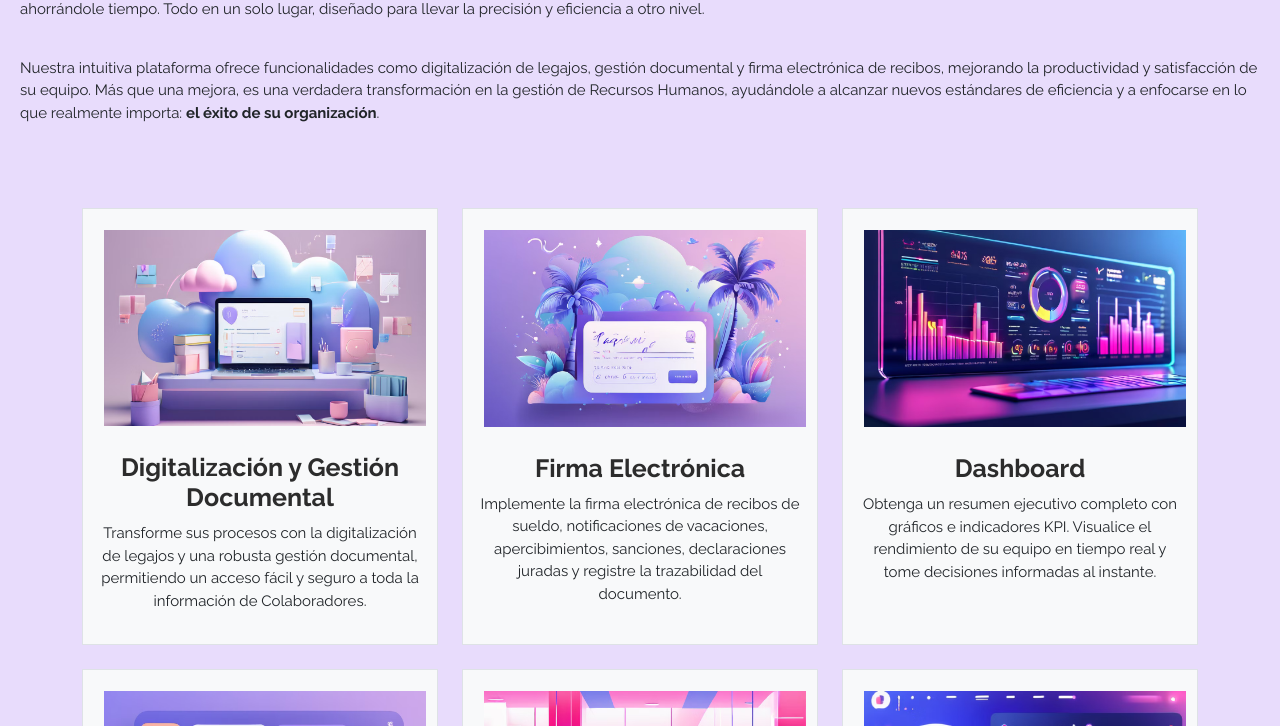
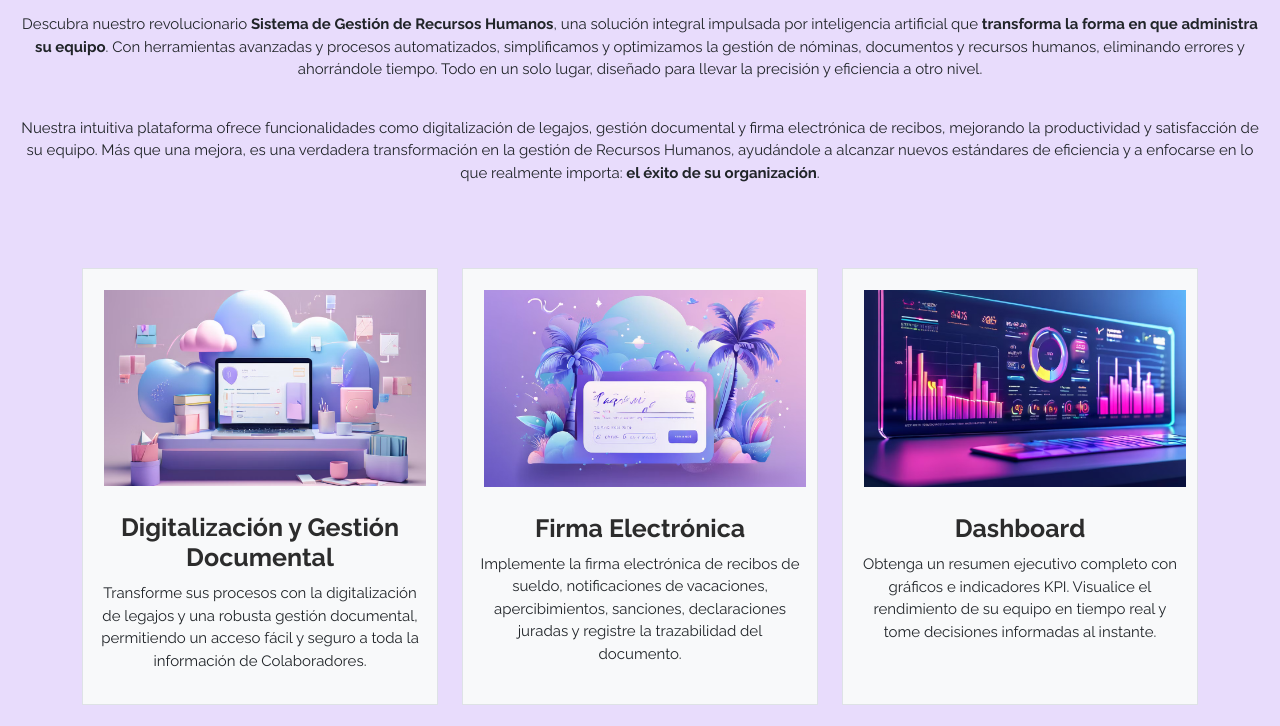
Before and after one commit to soliva-dev/legajos.online.coder-project, a website: page pages/funciones.html in a window 1280 px wide. Shown: the part 185-911 px from the top of the page. Drawn offline with nearby package versions, Linux system fonts and the light colour scheme.

Commit message:
Modifico clase de funciones.html

```diff
--- a/pages/funciones.html
+++ b/pages/funciones.html
@@ -71,7 +71,7 @@
             </nav>
         </div>
 
-        <div class="contenedor-principal-funciones">
+        <div class="contenedor-principal">
             <h1>Nuestras funciones</h1>
             <p>Descubra nuestro revolucionario <strong>Sistema de Gestión de Recursos Humanos</strong>, una solución integral impulsada por inteligencia artificial que <strong>transforma la forma en que administra su equipo</strong>. Con herramientas avanzadas y procesos automatizados, simplificamos y optimizamos la gestión de nóminas, documentos y recursos humanos, eliminando errores y ahorrándole tiempo. Todo en un solo lugar, diseñado para llevar la precisión y eficiencia a otro nivel.</p>
 
```
